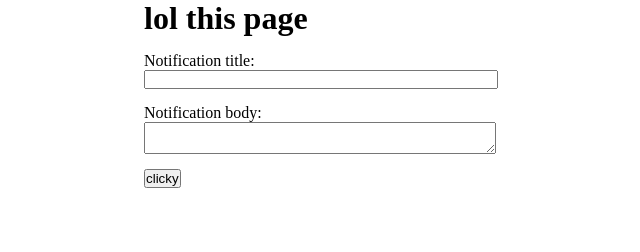
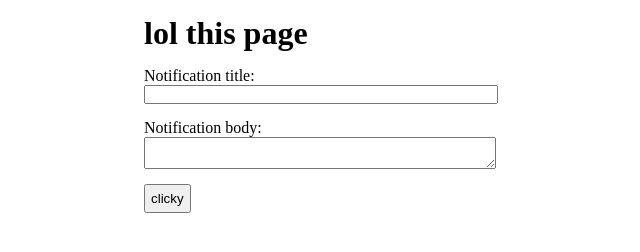
Before and after one commit to robertmaxrees/pwatest, a website: page public/index.html in a window 1280 px wide. Shown: the whole page, without its empty margins (6-646 px from the left). Drawn offline with Linux system fonts and the light colour scheme.

Commit message:
Minor tweaks

```diff
--- a/public/css/style.css
+++ b/public/css/style.css
@@ -4,7 +4,7 @@
 }
 
 h1 {
-	padding-bottom: 15px;
+	padding: 15px 0;
 }
 
 label, input, textarea {
@@ -16,6 +16,10 @@ label {
 	padding-bottom: 15px;
 }
 
+button {
+	padding: 5px;
+}
+
 main {
 	width: 980px;
 	margin: 0 auto;
```
